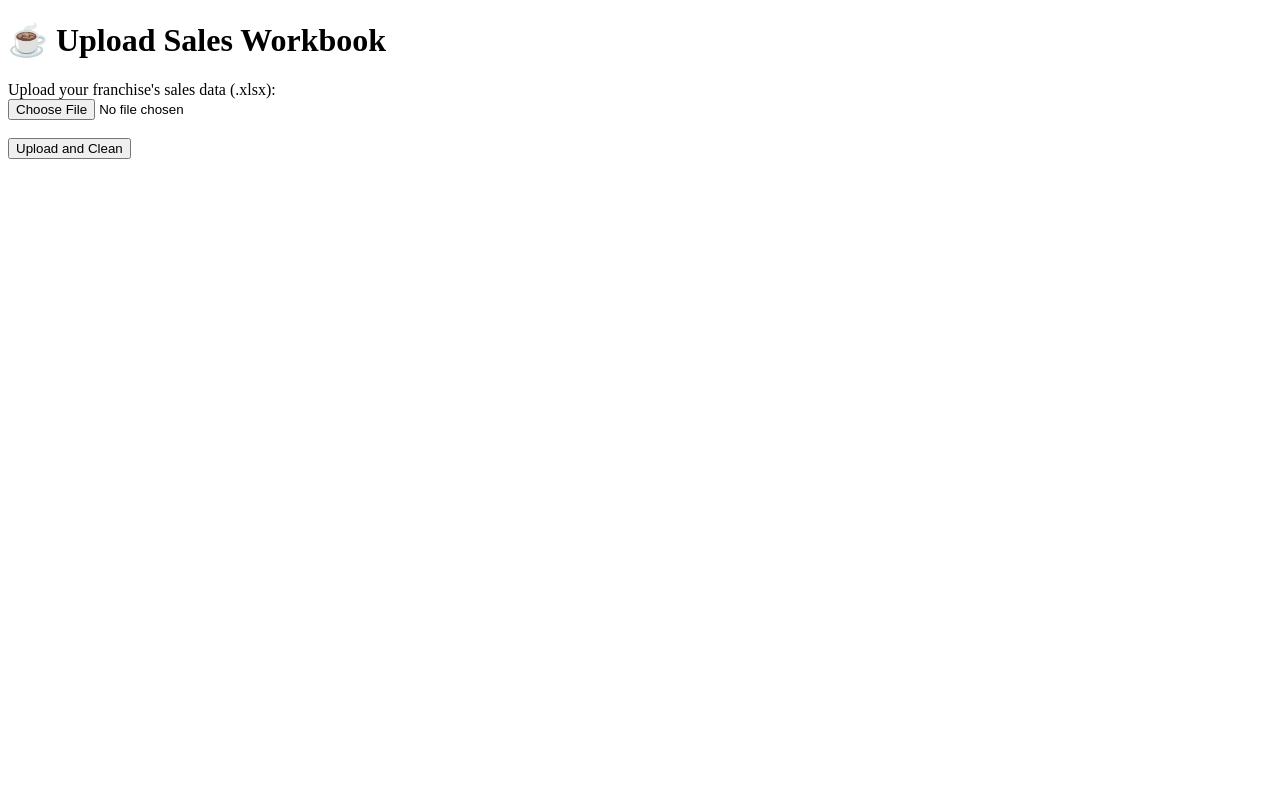
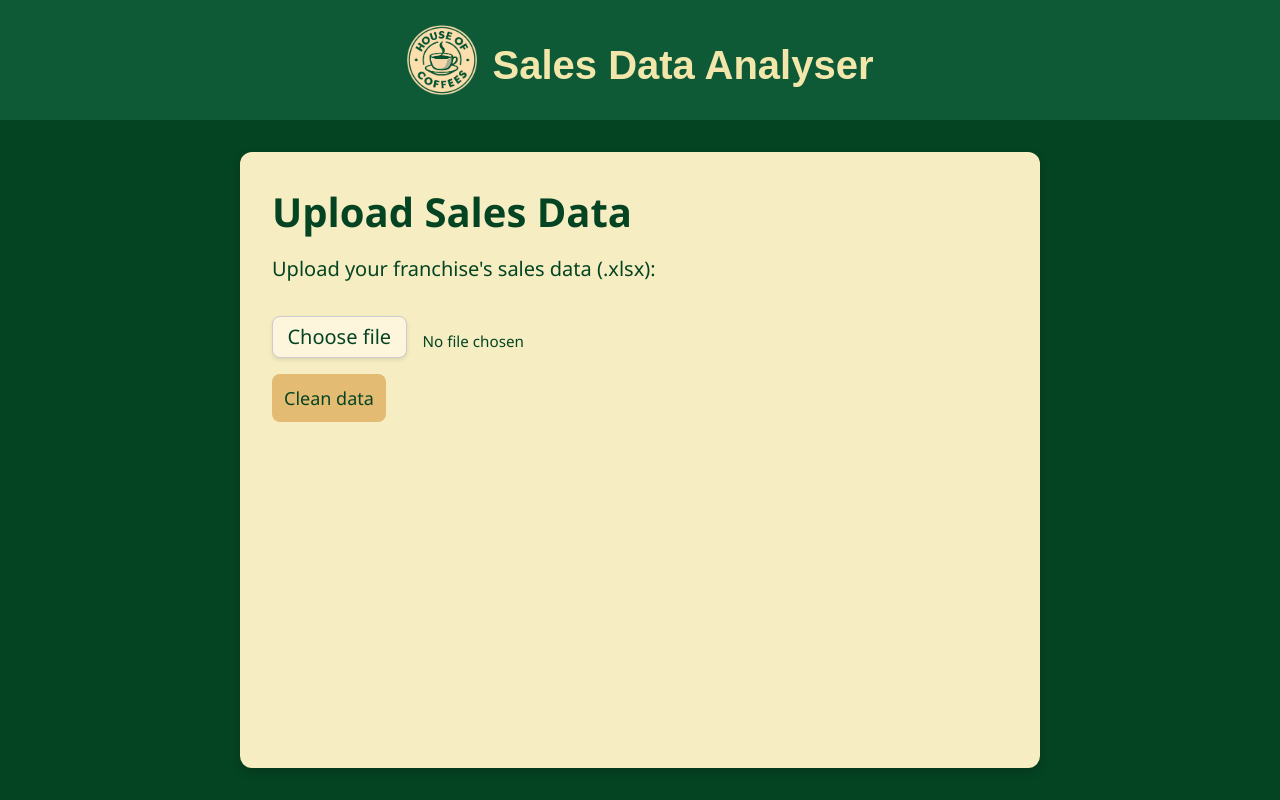
Before and after one commit to WilliamTayNZ/coffeehouse-data-app, a Flask app: page / in a window 1280 px wide. Run offline with Flask 3, Linux system fonts and the light colour scheme.

Commit message:
Styled home page

```diff
--- a/app/routes.py
+++ b/app/routes.py
@@ -50,9 +50,8 @@ from flask import send_from_directory
 
 
 def register_routes(app):
-
     @app.route('/', methods = ['GET', 'POST']) # methods is built-in to Flask's route decorator, represents HTTP methods
-    def upload_file():
+    def upload_data():
         if request.method == 'POST': # request is a Flask object representing the current HTTP request, method is built-in property
             file = request.files['file'] # request.files is a Flask/Werkzeug dictionary-like object that holds uploaded files
             if file and file.filename.endswith('.xlsx'): # Checks if file is truthy
--- /dev/null
+++ b/app/static/styles/index.css
@@ -0,0 +1,131 @@
+body {
+    --accent-border: #f5deb3;
+    color: #F3E6AB;
+    font-family: 'Poppins', sans-serif;
+    margin: 0;
+    padding: 0;
+    display: flex;
+    flex-direction: column;
+    min-height: 100vh;
+}
+
+.top-section {
+    display: flex;
+    align-items: center; /* vertically aligns image + text */
+    justify-content: center; /* centres horizontally */
+    gap: 1rem;
+    background-color: #0F5A36;
+    padding-top: 1rem;
+    padding-bottom: 1rem;
+}
+
+.logo {
+    height: 70px;
+    width: auto;
+}
+
+h1 {
+    font-family: 'Poppins', sans-serif;
+    margin-bottom: 1rem;
+    font-size: 2.5rem;
+}
+
+.divider {
+    border: none;
+    margin: 0;
+}
+
+.bottom-section {
+    background-color: #054423;
+    flex: 1;
+    display: flex;
+    padding: 2rem 0;
+}
+
+
+/* Upload Box */
+
+.upload-box {
+    background-color: #F6EEC2;
+    color: #054423;
+    padding: 2rem;
+    margin: 0 15rem;
+    width: 100%;
+    border-radius: 12px;
+    box-shadow: 0 4px 10px rgba(0, 0, 0, 0.2);
+    text-align: left;
+    border: none;
+}
+
+.upload-box h2 {
+    font-size: 2.5rem;
+    font-family: "Segoe UI", sans-serif;
+    font-weight: 700;
+    margin-top: 0;
+    margin-bottom: 1rem;
+    color: #054423;
+}
+
+.upload-box label {
+    font-size: 1.25rem;
+    font-family: "Segoe UI", sans-serif;
+    display: block;
+    margin-bottom: 0.5rem;
+    color: #054423;
+}
+
+
+/* File Upload Wrapper */
+
+.file-upload-wrapper {
+    display: flex;
+    align-items: center;
+    gap: 1rem;
+    margin-top: 0.5rem;
+}
+
+.file-upload-label {
+    background-color: #fdf6dd;
+    color: #054423;
+    padding: 0.4rem 0.9rem;
+    font-size: 1rem;
+    font-weight: 500;
+    border-radius: 0.5rem;
+    cursor: pointer;
+    font-family: inherit;
+    box-shadow: 0 2px 4px rgba(0, 0, 0, 0.1);
+    border: 1px solid #ccc;
+}
+
+.file-upload-label:hover {
+    background-color: #f2e6b8;
+    border-color: #b5a57a;
+}
+
+.file-upload-wrapper input[type="file"] {
+    display: none;
+}
+
+#file-name {
+    font-size: 0.95rem;
+    color: #054423;
+}
+
+
+/* Button */
+
+button {
+    background-color: #e4bb72;
+    color: #054423;
+    font-family: "Segoe UI", sans-serif;
+    font-size: 1.125rem;
+    font-weight: 500;
+    padding: 0.75rem 0.75rem;
+    border: none;
+    border-radius: 8px;
+    cursor: pointer;
+}
+
+button:hover {
+    background-color: #d2a860;
+}
--- a/app/templates/index.html
+++ b/app/templates/index.html
@@ -2,16 +2,43 @@
 <html lang="en">
 <head>
     <meta charset="UTF-8">
-    <title>Upload Excel File</title>
+    <title>Sales Data Analyser</title>
+    <link rel= "stylesheet" href="{{url_for('static', filename='styles/index.css')}}">
 </head>
 <body>
-    <h1>☕ Upload Sales Workbook</h1>
+    <div class="top-section">
+        <img src="{{ url_for('static', filename='images/logo.png') }}" class="logo" alt="HouseOfCoffeesLogo">
+        <h1>Sales Data Analyser</h1>
+    </div>
 
-    <form method="POST" enctype="multipart/form-data">
-        <label for="file">Upload your franchise's sales data (.xlsx):</label><br>
-        <input type="file" name="file" id="file" required><br></br>
-        <button type="submit">Upload and Clean</button>
-    </form>
+    <hr class="divider">
+
+    <div class="bottom-section">
+        <div class="upload-box">
+            <h2>Upload Sales Data</h2>
+            <form method="POST" enctype="multipart/form-data">
+                <label for="file">Upload your franchise's sales data (.xlsx):</label><br>
+
+                <label class="file-upload">
+                    <div class="file-upload-wrapper">
+                        <label for="file" class="file-upload-label">Choose file</label>
+                        <span id="file-name">No file chosen</span>
+                        <input type="file" name="file" id="file" required>
+                    </div>
+                </label>
+                <button type="submit">Clean data</button>
+            </form>
+        </div>
+    </div>
+
+    <script>
+        const fileInput = document.getElementById("file");
+        const fileName = document.getElementById("file-name");
+
+        fileInput.addEventListener("change", function() {
+            fileName.textContent = this.files.length > 0 ? this.files[0].name : "No file chosen";
+        })
+    </script>
 
 </body>
 </html>
--- a/app/utils.py
+++ b/app/utils.py
@@ -1,6 +1,6 @@
 import os
 
-CHART_FOLDER = 'static/charts'  # ✅ Works well for Flask URLs
+CHART_FOLDER = '../static/charts'  # ✅ Works well for Flask URLs
 # CHART_FOLDER = os.path.join('static', 'charts')  # ✅ Platform-independent
 # CHART_FOLDER = 'static\charts'  # ❌ BAD on Windows
 
```
Also changed, not shown: app/static/images/logo.png (added), 1 other file.
